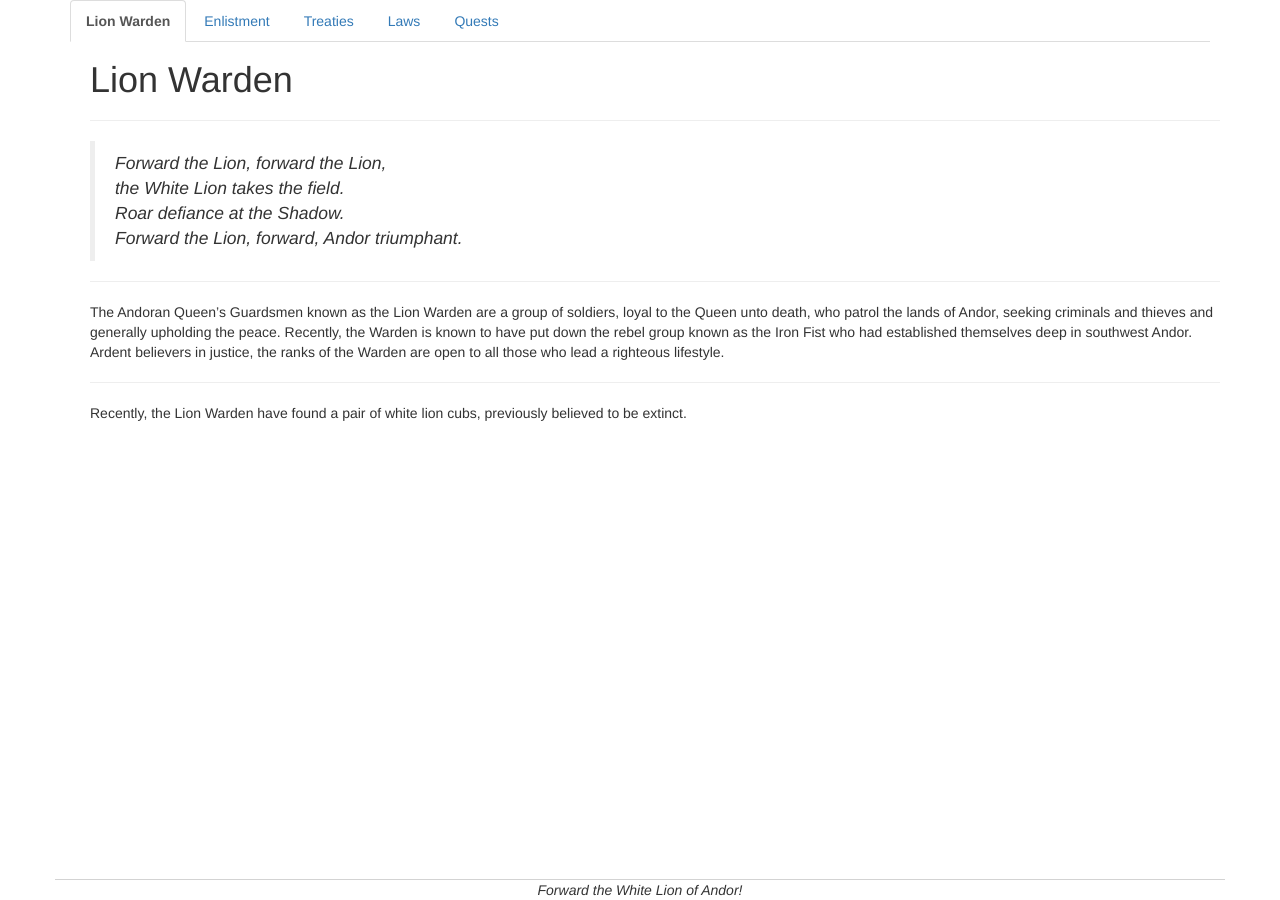
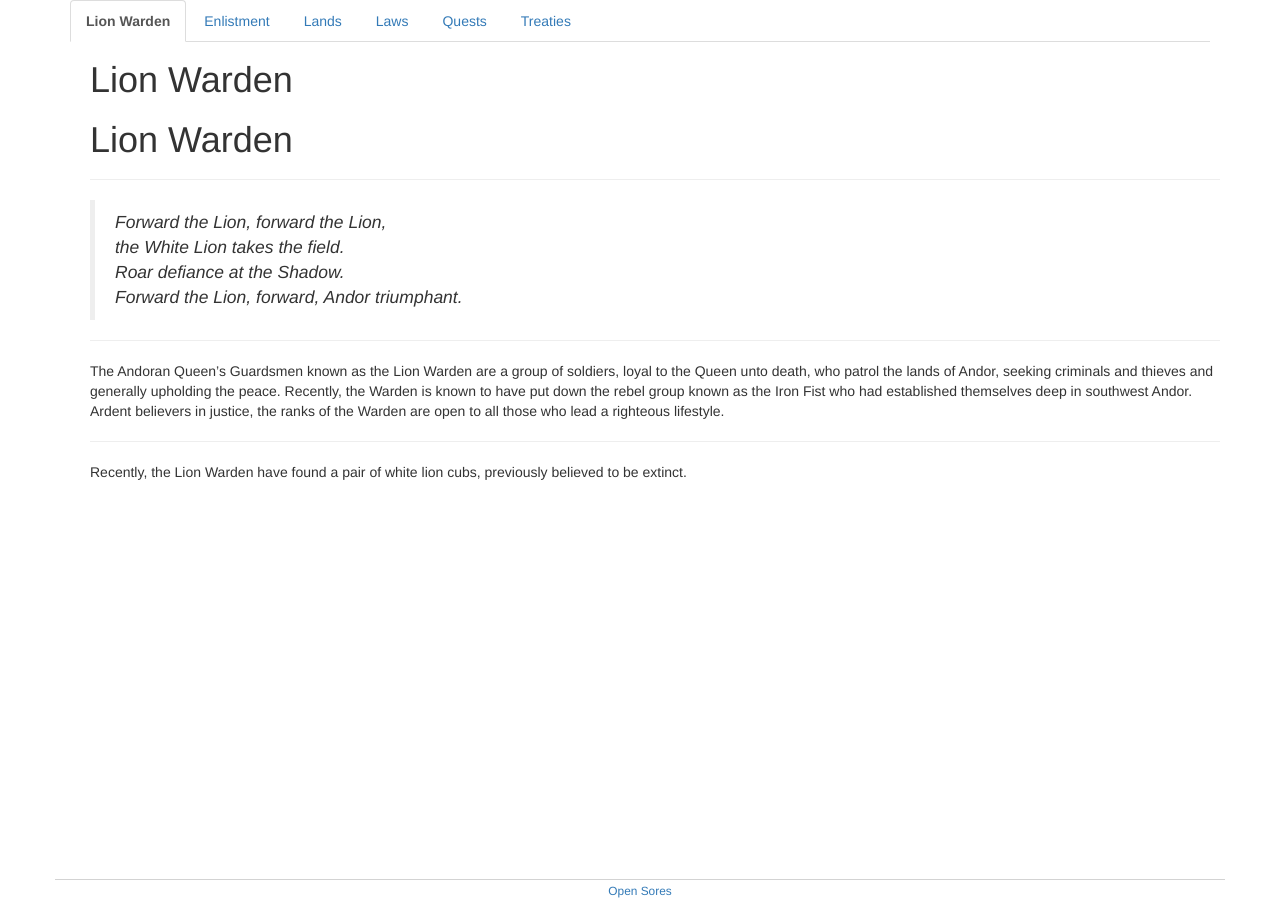
Before and after one commit to rascul/lw, a Jekyll site: the page built from index.md, in a window 1280 px wide. Built offline with Jekyll 4.4.1, drawn with Linux system fonts in a browser that asks for light colours; nearby versions of some CDN libraries.

Commit message:
update header and footer

```diff
--- a/_includes/footer.html
+++ b/_includes/footer.html
@@ -1,7 +1,7 @@
 	</div>
 
 	<div class="container navbar-fixed-bottom text-center" style="background: #ffffff; border-top: 1px solid lightgray;">
-		<em>Forward the White Lion of Andor!</em>
+		<small><a href="https://github.com/rascul/lw">Open Sores</a></small>
 	</div>
 </div>
 
--- a/_includes/header.html
+++ b/_includes/header.html
@@ -1,15 +1,24 @@
+{% assign sections = "Enlistment|Lands|Laws|Quests|Treaties" | split: "|" %}
+
 <!doctype html>
 <html>
 
 <head>
 
-<title>Lion Warden{% if site.name != "Lion Warden" %} : {{ site.name }}{% endif %}</title>
+<title>Lion Warden{% if page.title != "Lion Warden" %} : {{ page.title }}{% endif %}</title>
 
 <meta name="viewport" content="width=device-width, initial-scale=1.0">
 <meta charset="utf-8">
 <meta name="description" content="{{ site.description }}">
 
 <link href="http://netdna.bootstrapcdn.com/bootstrap/3.0.3/css/bootstrap.min.css" rel="stylesheet">
+<link href="http://netdna.bootstrapcdn.com/font-awesome/4.0.3/css/font-awesome.min.css" rel="stylesheet">
+
+<style>
+ul.posts li {
+	display: inline;
+}
+</style>
 
 </head>
 
@@ -18,12 +27,12 @@
 <div class="container">
 	<div class="container navbar-fixed-top" style="background: white;">
 		<ul class="nav nav-tabs">
-			<li{% if site.name == "Lion Warden" %} class="active"{% endif %}><a href="{{ site.baseurl }}"><strong>Lion Warden</strong></a></li>
-			<li><a href="{{ site.baseurl }}/enlistment">Enlistment</a></li>
-			<li><a href="{{ site.baseurl }}/treaties">Treaties</a></li>
-			<li><a href="{{ site.baseurl }}/laws">Laws</a></li>
-			<li><a href="{{ site.baseurl }}/quests">Quests</a></li>
+			<li{% if page.title == "Lion Warden" %} class="active"{% endif %}><a href="{{ site.baseurl }}/"><strong>Lion Warden</strong></a></li>
+			{% for section in sections %}
+				<li{% if page.title == section %} class="active"{% endif %}><a href="{{ site.baseurl}}/{{ section | downcase }}">{{ section | capitalize }}</a></li>
+			{% endfor %}
 		</ul>
 	</div>
 
 	<div class="container" style="padding: 40px 20px;">
+		<h1>{{ page.title }}</h1>
```
